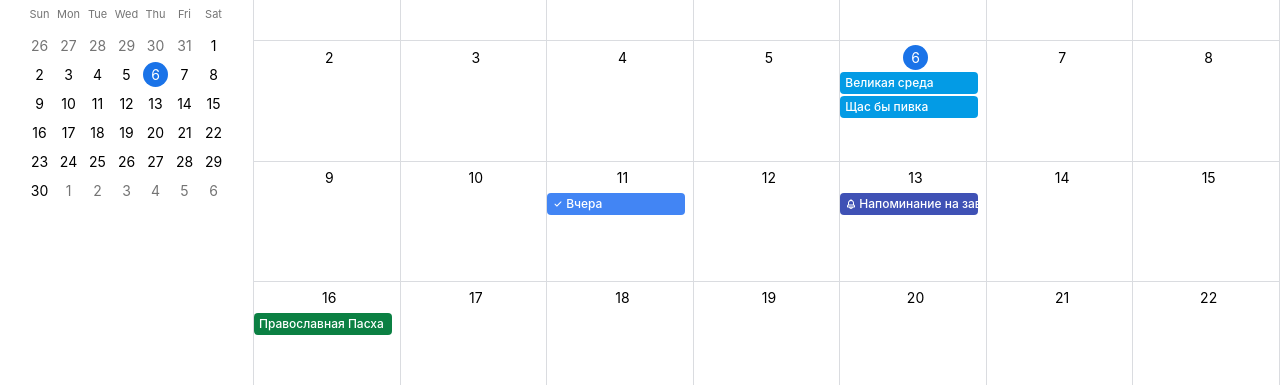
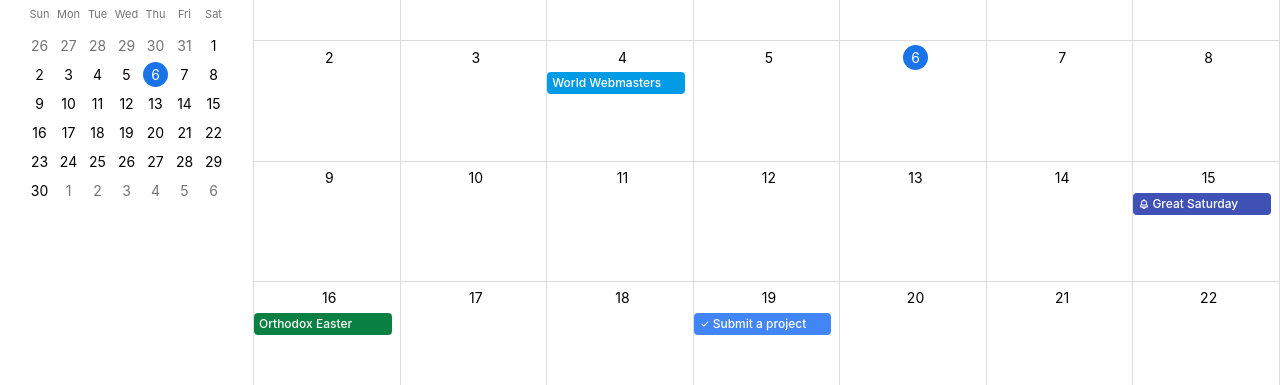
Before and after one commit to smart-practice/calendar, a Vue app: page / in a window 1280 px wide. Shown: the part 158-543 px from the top of the page. Built offline with nearby package versions, Linux system fonts and the light colour scheme.

Commit message:
mock events

```diff
--- a/src/resources/events.ts
+++ b/src/resources/events.ts
@@ -3,25 +3,28 @@ import { CalendarEvent, EventType } from '../types/event'
 export const eventTypes: EventType[] = ['event', 'task', 'reminder']
 
 export const mockEvents: CalendarEvent[] = [
-  { title: 'Великая среда', type: 'event', id: 1, date: new Date() },
-  { title: 'Щас бы пивка', type: 'event', id: 2, date: new Date() },
-  { title: 'Вчера', type: 'task', id: 3, date: new Date(2023, 3, 11) },
   {
-    title: 'Напоминание на завтра',
-    type: 'reminder',
-    id: 4,
-    date: new Date(2023, 3, 13),
-  },
-  {
-    title: 'Православная Пасха',
+    title: 'Orthodox Easter',
     type: 'holiday',
-    id: 5,
+    id: 1,
     date: new Date(2023, 3, 16),
   },
   {
-    title: 'Праздник Весны и Труда',
-    type: 'holiday',
-    id: 6,
-    date: new Date(2023, 4, 1),
+    title: 'Great Saturday',
+    type: 'reminder',
+    id: 2,
+    date: new Date(2023, 3, 15),
+  },
+  {
+    title: 'World Webmasters',
+    type: 'event',
+    id: 3,
+    date: new Date(2023, 3, 4),
+  },
+  {
+    title: 'Submit a project',
+    type: 'task',
+    id: 4,
+    date: new Date(2023, 3, 19),
   },
 ]
```
